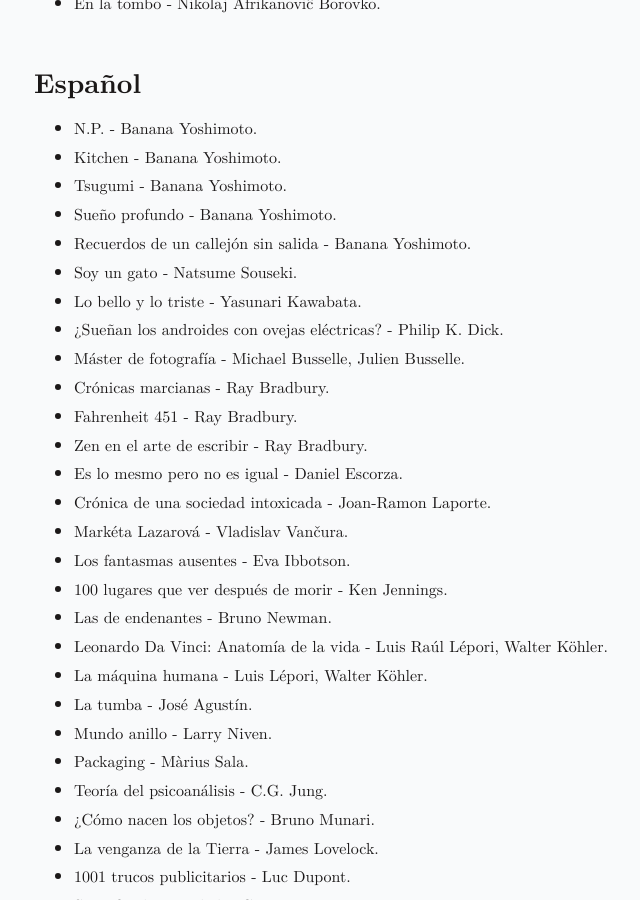
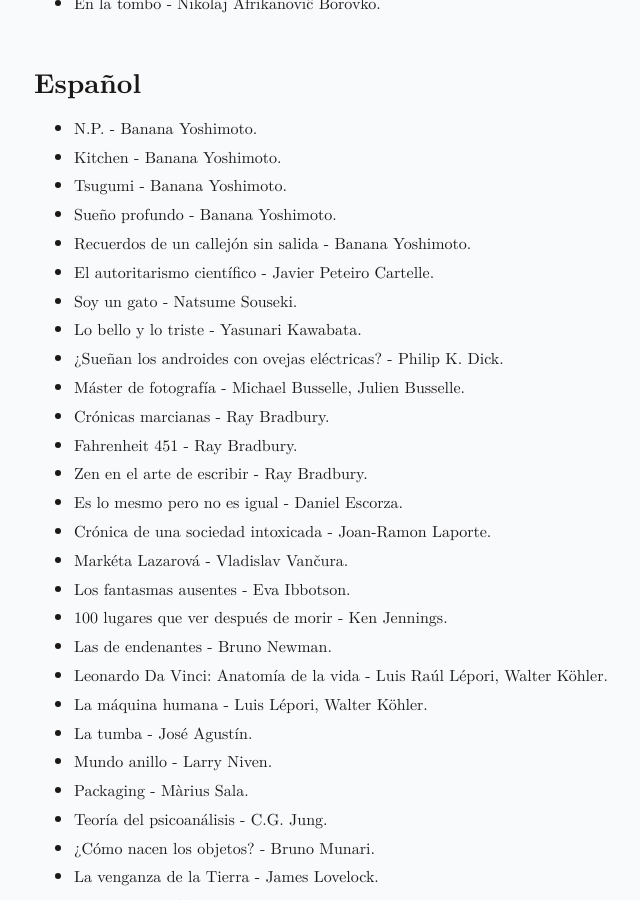
Before and after one commit to jProgr/jprogr.github.io, a Jekyll site: the page built from pages/books-read.md, in a window 1280 px wide and 900 px high, scrolled down 2444 px. Shown: the whole window, without its empty margins (306-946 px from the left). Built offline with Jekyll 4.4.1, drawn with Linux system fonts in a browser that asks for light colours; some of the changed lines change nothing that is shown; some of the changed text lies outside the part shown.

Commit message:
Update content
Updated "Books read".

```diff
--- a/pages/books-read.md
+++ b/pages/books-read.md
@@ -1,7 +1,7 @@
 ---
 title: "Books read"
 permalink: "/books-read"
-updated_date: "260913"
+updated_date: "261012"
 ---
 
 # Books read
@@ -91,6 +91,7 @@ These are lists of the books that I have read and enjoyed enough to put in a lis
 - Tsugumi - Banana Yoshimoto.
 - Sueño profundo - Banana Yoshimoto.
 - Recuerdos de un callejón sin salida - Banana Yoshimoto.
+- El autoritarismo científico - Javier Peteiro Cartelle.
 - Soy un gato - Natsume Souseki.
 - Lo bello y lo triste - Yasunari Kawabata.
 - ¿Sueñan los androides con ovejas eléctricas? - Philip K. Dick.
```
